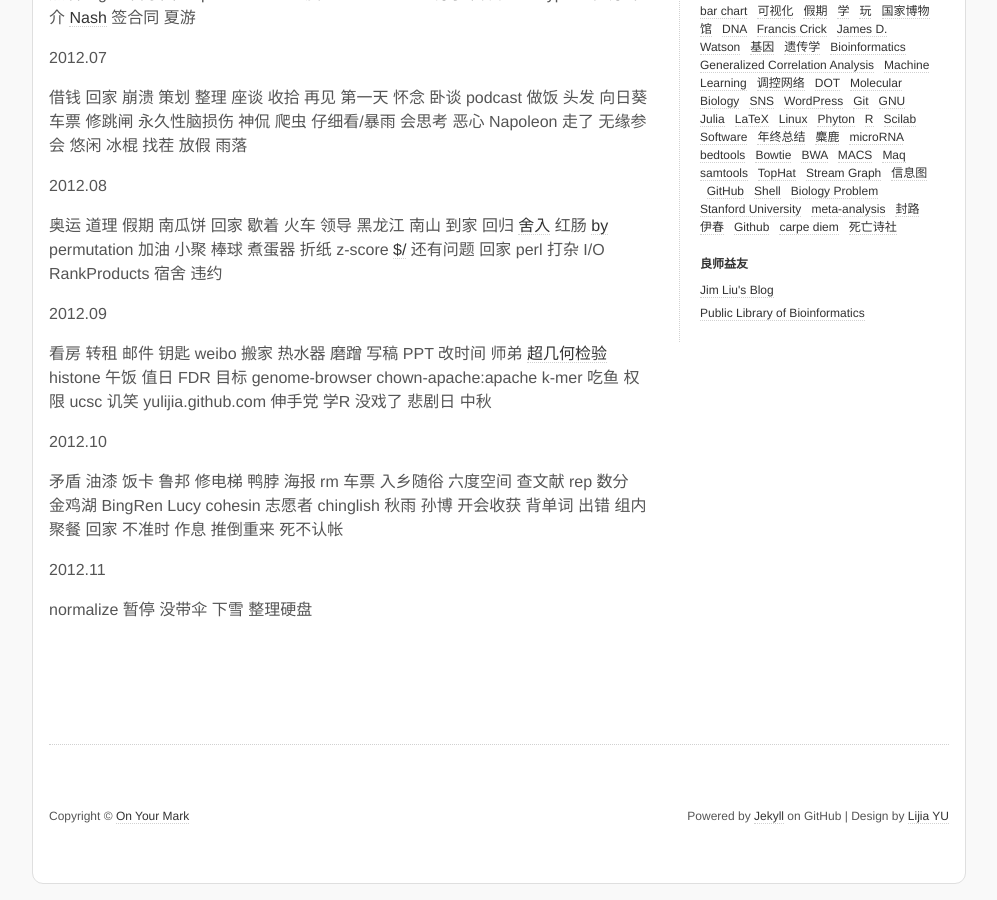
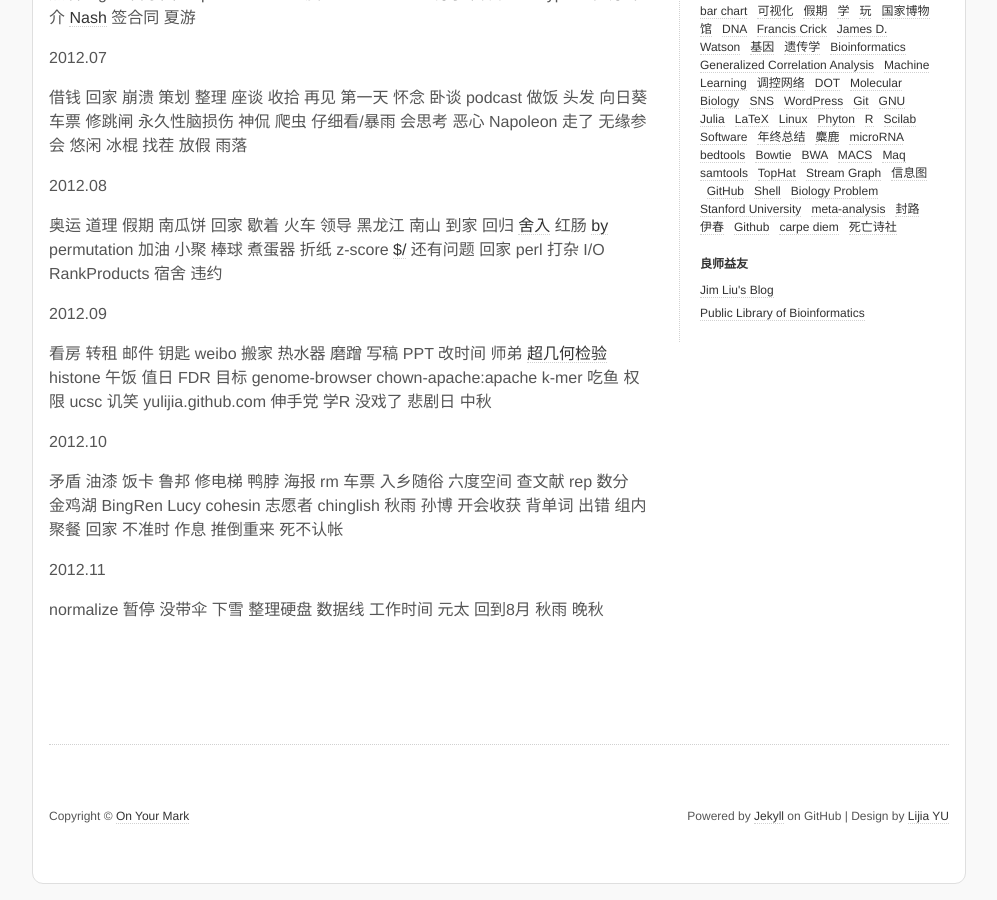
Before and after one commit to yulijia/cn, a Jekyll site: the page built from diary/index.md, in a window 1280 px wide and 900 px high, scrolled down 1035 px. Shown: the whole window, without its empty margins (141-1138 px from the left). Built offline with Jekyll 4.4.1, drawn with Linux system fonts in a browser that asks for light colours.

Commit message:
add diary

```diff
--- a/diary/index.md
+++ b/diary/index.md
@@ -67,4 +67,4 @@ KDD [雨夹雪](http://weather.news.sina.com.cn/news/2012/0302/73005.html "雨
 2012.11
 
 
-normalize 暂停 没带伞 下雪 整理硬盘
+normalize 暂停 没带伞 下雪 整理硬盘 数据线 工作时间 元太 回到8月 秋雨 晚秋
```
